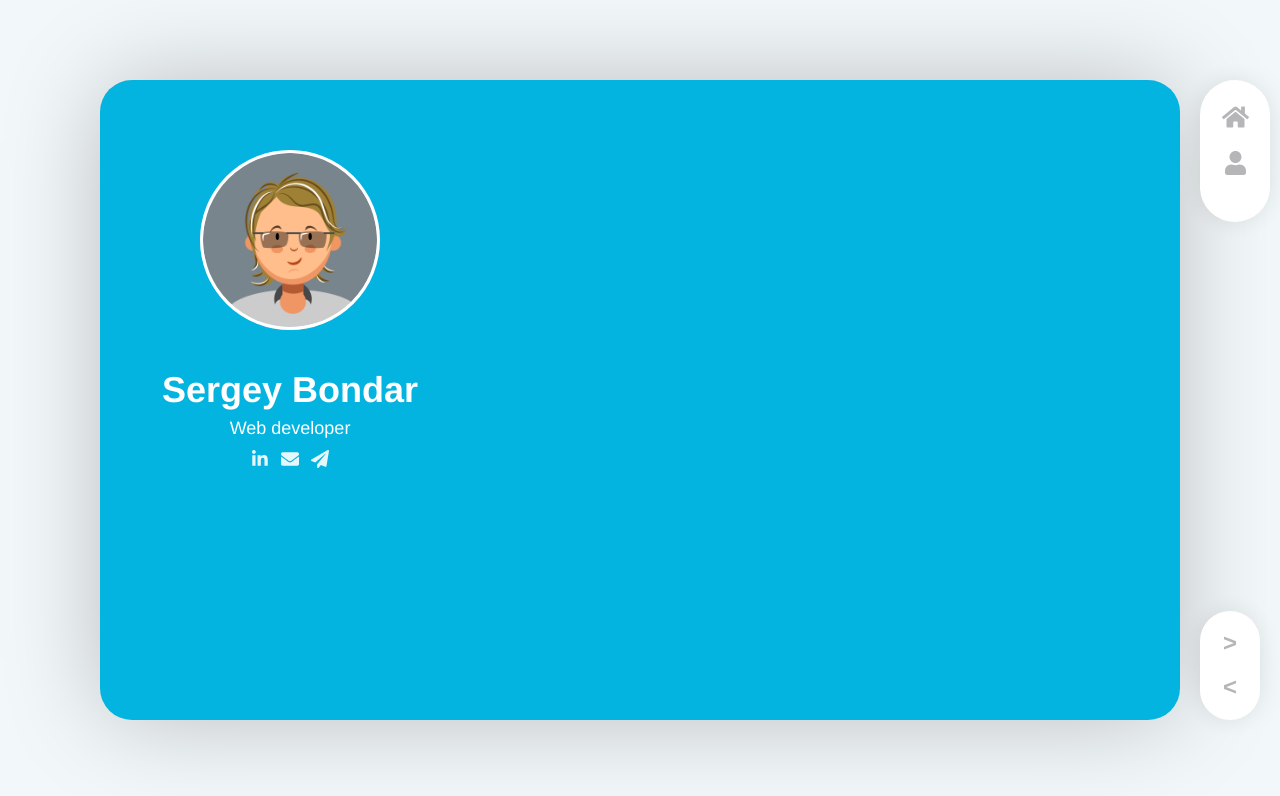
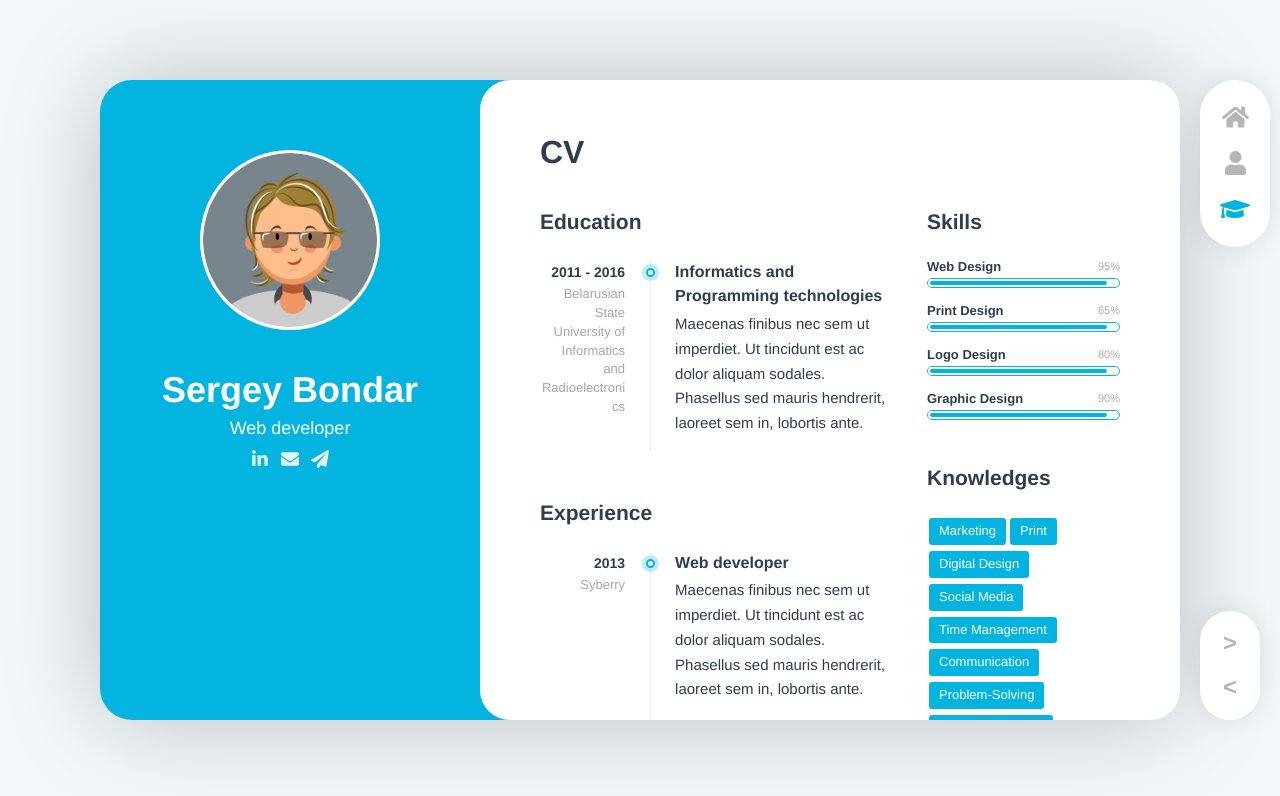
Before and after one commit to skiv23/portfolio, a Vue app in the folder frontend/: page /#/cv in a window 1280 px wide. Shown: the top 796 px of the page. Built offline with nearby package versions, Linux system fonts and the light colour scheme.

Commit message:
add CV slide

```diff
--- a/frontend/src/assets/scss/imports/_common.scss
+++ b/frontend/src/assets/scss/imports/_common.scss
@@ -41,3 +41,13 @@ body {
   line-height: 1.65em;
   overflow: hidden;
 }
+
+.clearfix:before,
+.clearfix:after {
+  content: " ";
+  display: table;
+}
+
+.clearfix:after {
+  clear: both;
+}
--- a/frontend/src/assets/scss/imports/_portfolio.scss
+++ b/frontend/src/assets/scss/imports/_portfolio.scss
@@ -169,6 +169,14 @@
         -webkit-backface-visibility: hidden;
         -moz-backface-visibility: hidden;
         backface-visibility: hidden;
+        .page-title {
+          padding-right: 25px;
+          padding-bottom: 15px;
+          margin-bottom: 30px;
+          h2 {
+            font-size: 32px;
+          }
+        }
         .cv-details-section {
           position: absolute;
           background-color: #fff;
@@ -176,9 +184,18 @@
           width: 100%;
           border-radius: 30px;
           padding: 60px;
-          overflow: hidden;
-          &.about {
-            overflow: auto;
+          overflow: auto;
+          &.curriculum-vitae {
+            .cv-details-section-content {
+              .row {
+                .cv-details-section-content-right {
+                  flex: 0 0 35%;
+                }
+                .cv-details-section-content-left {
+                  flex: 0 0 65%;
+                }
+              }
+            }
           }
           .vertical-center {
             vertical-align: middle;
@@ -186,9 +203,7 @@
             align-items: center;
             display: flex;
             display: -ms-flexbox;
-            -ms-flex-pack: center;
             justify-content: center;
-            flex-direction: column;
             height: 100%;
             display: -webkit-box;
             display: -moz-box;
@@ -208,8 +223,6 @@
             -webkit-box-pack: center;
             -moz-box-pack: center;
             -webkit-justify-content: center;
-            -ms-flex-pack: center;
-            justify-content: center;
             -webkit-align-content: stretch;
             -ms-flex-line-pack: stretch;
             align-content: stretch;
@@ -217,7 +230,6 @@
             -moz-box-align: center;
             -webkit-align-items: center;
             -ms-flex-align: center;
-            align-items: center;
             text-align: center;
           }
           .title-block {
@@ -233,16 +245,6 @@
               margin: 5px 0;
             }
           }
-        }
-        .page-title {
-          padding-right: 25px;
-          padding-bottom: 15px;
-          margin-bottom: 30px;
-          h2 {
-            font-size: 32px;
-          }
-        }
-        .cv-details-section {
           .cv-details-section-content {
             .row {
               display: flex;
@@ -280,6 +282,144 @@
                     }
                   }
                 }
+                .timeline {
+                  .timeline-item {
+                    position: relative;
+                    display: table;
+                    table-layout: fixed;
+                    width: 100%;
+                    padding-bottom: 15px;
+                    .left-part,
+                    .right-part {
+                      display: table-cell;
+                      vertical-align: top;
+                    }
+                    .left-part {
+                      width: 30%;
+                      padding-right: 25px;
+                      min-height: 100%;
+                      text-align: right;
+                      .item-period {
+                        margin: 3px 0;
+                        font-size: 14px;
+                        line-height: 1.4em;
+                      }
+                      .item-company {
+                        display: block;
+                        margin: 0 0 4px;
+                        font-size: 13px;
+                        font-weight: 300;
+                        line-height: 1.45em;
+                        color: #a5a6a7;
+                        word-break: break-word;
+                      }
+                    }
+                    .divider {
+                      position: absolute;
+                      top: 0;
+                      left: 30%;
+                      bottom: 0;
+                      width: 1px;
+                      background-color: #eee;
+                      &:before,
+                      &:after {
+                        content: '';
+                        display: block;
+                        position: absolute;
+                      }
+                      &:before {
+                        margin-top: 4px;
+                        width: 17px;
+                        height: 17px;
+                        margin-left: -8px;
+                        border-radius: 10px;
+                        background-color: #04b4e0;
+                        opacity: .25;
+                        z-index: 0;
+                      }
+                      &:after {
+                        margin-top: 8px;
+                        width: 9px;
+                        height: 9px;
+                        margin-left: -4px;
+                        background-color: #fff;
+                        border-radius: 5px;
+                        border: 2px solid #04b4e0;
+                        z-index: 1;
+                      }
+                    }
+                    .right-part {
+                      width: 70%;
+                      padding-left: 25px;
+                      padding-right: 15px;
+                    }
+                    .item-title {
+                      font-size: 16px;
+                      margin-bottom: 3px;
+                    }
+                  }
+                }
+                .skills {
+                  margin-bottom: 30px;
+                  .skill {
+                    h4 {
+                      font-size: 13px;
+                      line-height: 1.1em;
+                      position: relative;
+                      float: left;
+                      margin: 0 0 4px;
+                    }
+                    .skill-value {
+                      font-size: 11px;
+                      line-height: 1.1em;
+                      position: relative;
+                      float: right;
+                      margin: 0 0 4px;
+                      color: #aaa;
+                    }
+                  }
+                  .skill-container {
+                    position: relative;
+                    display: inline-block;
+                    background-color: #fff;
+                    border: 1px solid #04b4e0;
+                    -moz-border-radius: 8px;
+                    -webkit-border-radius: 8px;
+                    border-radius: 8px;
+                    -webkit-box-sizing: border-box;
+                    -moz-box-sizing: border-box;
+                    box-sizing: border-box;
+                    height: 10px;
+                    margin-bottom: 8px;
+                    width: 100%;
+                    &:before {
+                      content: '';
+                      position: absolute;
+                      background-color: #04b4e0;
+                    }
+                    .skill-percentage {
+                      background-color: #04b4e0;
+                      border: 2px solid #fff;
+                      -moz-border-radius: 9px;
+                      -webkit-border-radius: 9px;
+                      border-radius: 9px;
+                      height: 8px;
+                      padding: 0;
+                      width: 95%;
+                    }
+                  }
+                }
+                .knowledges {
+                  li {
+                    display: inline-block;
+                    background-color: #04b4e0;
+                    border-radius: 3px;
+                    color: #fff;
+                    padding: 1px 10px;
+                    margin: 3px 2px;
+                    font-size: 13px;
+                  }
+                }
               }
               .cv-details-section-content-left {
                 padding-right: 10px;
--- a/frontend/src/components/SlideAbout.vue
+++ b/frontend/src/components/SlideAbout.vue
@@ -4,7 +4,6 @@
       <h2>About Me</h2>
     </div>
     <div class="cv-details-section-content">
-      <!-- Personal Information -->
       <div class="row">
         <div class="cv-details-section-content-left">
           <p>Proin volutpat mauris ac pellentesque pharetra. Suspendisse congue elit vel odio suscipit, sit amet tempor
@@ -48,11 +47,9 @@
           </div>
         </div>
       </div>
-      <!-- End of Personal Information -->
 
       <div class="white-space-50"></div>
 
-      <!-- Services -->
       <div class="row">
         <div>
           <div class="block-title">
@@ -88,7 +85,6 @@
           </div>
         </div>
       </div>
-      <!-- End of Services -->
 
     </div>
   </section>
--- /dev/null
+++ b/frontend/src/components/SlideCV.vue
@@ -0,0 +1,132 @@
+<template>
+  <section class="cv-details-section curriculum-vitae">
+    <div class="page-title">
+      <h2>CV</h2>
+    </div>
+    <div class="cv-details-section-content">
+      <div class="row">
+        <div class="cv-details-section-content-left">
+
+          <div class="block-title">
+            <h3>Education</h3>
+          </div>
+
+          <div class="timeline clearfix">
+            <div class="timeline-item clearfix">
+              <div class="left-part">
+                <h5 class="item-period">2011 - 2016</h5>
+                <span class="item-company">Belarusian State University of Informatics and Radioelectronics</span>
+              </div>
+              <div class="divider"></div>
+              <div class="right-part">
+                <h4 class="item-title">Informatics and Programming technologies</h4>
+                <p>Maecenas finibus nec sem ut imperdiet. Ut tincidunt est ac dolor aliquam sodales. Phasellus sed
+                  mauris hendrerit, laoreet sem in, lobortis ante.</p>
+              </div>
+            </div>
+          </div>
+
+          <div class="white-space-50"></div>
+
+          <div class="block-title">
+            <h3>Experience</h3>
+          </div>
+
+          <div class="timeline clearfix">
+            <div class="timeline-item clearfix">
+              <div class="left-part">
+                <h5 class="item-period">2013</h5>
+                <span class="item-company">Syberry</span>
+              </div>
+              <div class="divider"></div>
+              <div class="right-part">
+                <h4 class="item-title">Web developer</h4>
+                <p>Maecenas finibus nec sem ut imperdiet. Ut tincidunt est ac dolor aliquam sodales. Phasellus sed
+                  mauris hendrerit, laoreet sem in, lobortis ante.</p>
+              </div>
+            </div>
+            <div class="timeline-item clearfix">
+              <div class="left-part">
+                <h5 class="item-period">2014 - Current</h5>
+                <span class="item-company">Milo Solutions</span>
+              </div>
+              <div class="divider"></div>
+              <div class="right-part">
+                <h4 class="item-title">Web developer</h4>
+                <p>Maecenas finibus nec sem ut imperdiet. Ut tincidunt est ac dolor aliquam sodales. Phasellus sed
+                  mauris hendrerit, laoreet sem in, lobortis ante.</p>
+              </div>
+            </div>
+          </div>
+
+        </div>
+
+        <div class="cv-details-section-content-right">
+          <div class="block-title">
+            <h3>Skills</h3>
+          </div>
+          <div class="skills">
+            <div class="skill clearfix">
+              <h4>Web Design</h4>
+              <div class="skill-value">95%</div>
+            </div>
+            <div class="skill-container skill-1">
+              <div class="skill-percentage"></div>
+            </div>
+
+            <div class="skill clearfix">
+              <h4>Print Design</h4>
+              <div class="skill-value">65%</div>
+            </div>
+            <div class="skill-container skill-2">
+              <div class="skill-percentage"></div>
+            </div>
+
+            <div class="skill clearfix">
+              <h4>Logo Design</h4>
+              <div class="skill-value">80%</div>
+            </div>
+            <div class="skill-container skill-3">
+              <div class="skill-percentage"></div>
+            </div>
+
+            <div class="skill clearfix">
+              <h4>Graphic Design</h4>
+              <div class="skill-value">90%</div>
+            </div>
+            <div class="skill-container skill-4">
+              <div class="skill-percentage"></div>
+            </div>
+
+          </div>
+
+          <div class="block-title">
+            <h3>Knowledges</h3>
+          </div>
+          <ul class="knowledges">
+            <li>Marketing</li>
+            <li>Print</li>
+            <li>Digital Design</li>
+            <li>Social Media</li>
+            <li>Time Management</li>
+            <li>Communication</li>
+            <li>Problem-Solving</li>
+            <li>Social Networking</li>
+            <li>Flexibility</li>
+          </ul>
+        </div>
+      </div>
+
+    </div>
+  </section>
+</template>
+
+<script>
+  export default {
+    name: "About"
+  }
+</script>
+
+<style scoped>
+
+</style>
--- a/frontend/src/components/SlideHome.vue
+++ b/frontend/src/components/SlideHome.vue
@@ -4,6 +4,7 @@
       <div class="title-block">
         <h2>Sergey Bondar</h2>
         <h4>Web developer</h4>
+        <h4>Python/Django/Vue.js</h4>
       </div>
     </div>
   </section>
--- a/frontend/src/main.js
+++ b/frontend/src/main.js
@@ -2,16 +2,17 @@ import Vue from 'vue'
 import VueRouter from 'vue-router'
 import App from './App.vue'
 import { library } from '@fortawesome/fontawesome-svg-core'
-import { faHome, faUser, faEnvelope, faPaperPlane, faCogs, faLaptopCode } from '@fortawesome/free-solid-svg-icons'
+import { faHome, faUser, faEnvelope, faPaperPlane, faCogs, faLaptopCode, faGraduationCap } from '@fortawesome/free-solid-svg-icons'
 import { faLinkedinIn } from '@fortawesome/free-brands-svg-icons'
 import { FontAwesomeIcon } from '@fortawesome/vue-fontawesome'
 
 import SlideHome from './components/SlideHome.vue'
 import SlideAbout from './components/SlideAbout.vue'
+import SlideCV from './components/SlideCV.vue'
 
 Vue.use(VueRouter)
 
-library.add(faLinkedinIn, faHome, faUser, faEnvelope, faPaperPlane, faCogs, faLaptopCode)
+library.add(faLinkedinIn, faHome, faUser, faEnvelope, faPaperPlane, faCogs, faLaptopCode, faGraduationCap)
 
 Vue.component('font-awesome-icon', FontAwesomeIcon)
 
@@ -20,6 +21,7 @@ Vue.config.productionTip = false
 const routes = [
   { path: '/', component: SlideHome, name: 'home' },
   { path: '/about', component: SlideAbout, name: 'about' },
+  { path: '/cv', component: SlideCV, name: 'cv' },
 ]
 
 const router = new VueRouter({
```
